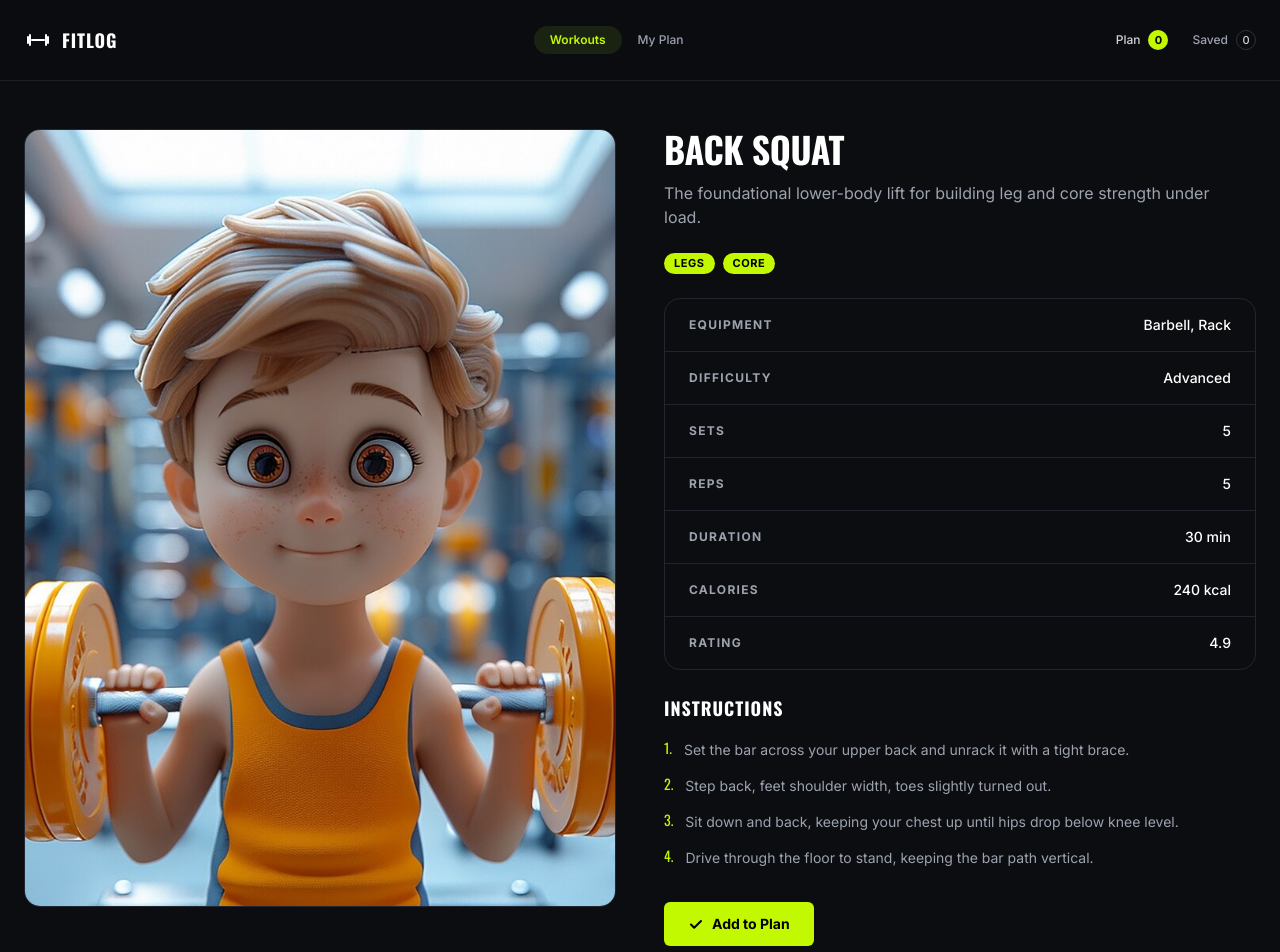
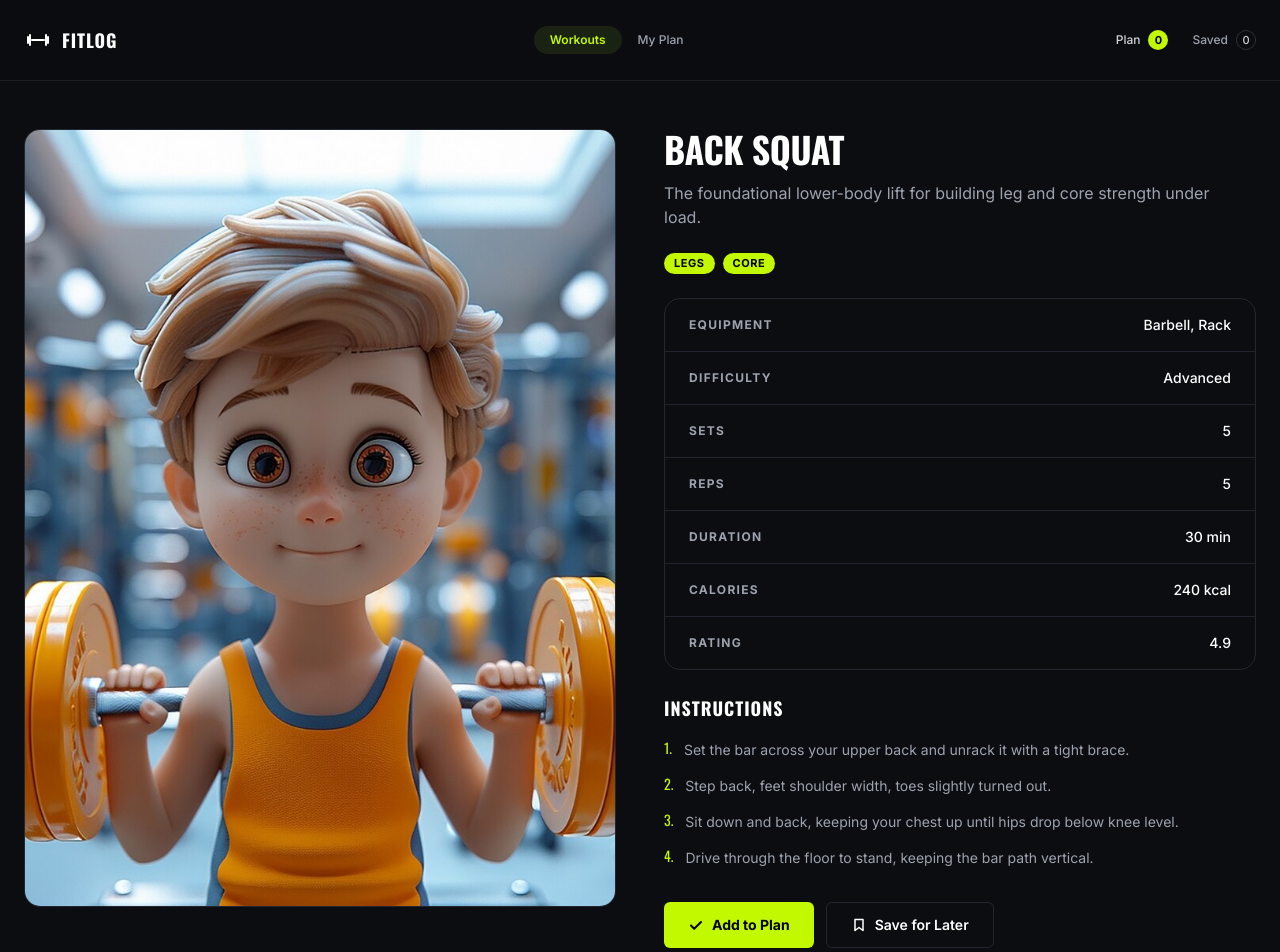
Before and after one commit to Masud093/b14-06_assingment, a Next.js app: page /workouts/back-squat in a window 1280 px wide. Shown: the top 952 px of the page. Built offline with nearby package versions, Linux system fonts and the light colour scheme.

Commit message:
feat: save workouts for later

```diff
--- a/components/WorkoutActions.tsx
+++ b/components/WorkoutActions.tsx
@@ -2,19 +2,24 @@
 
 import { useEffect, useState } from "react";
 import { PLAN_UPDATED_EVENT, readWorkoutPlan, writeWorkoutPlan } from "@/lib/planStorage";
-import { CheckIcon } from "./icons";
+import { BookmarkIcon, CheckIcon } from "./icons";
 
 export function WorkoutActions({ workoutSlug }: { workoutSlug: string }) {
   const [added, setAdded] = useState(false);
+  const [saved, setSaved] = useState(false);
 
   useEffect(() => {
-    const syncAddedState = () => setAdded(readWorkoutPlan().today.includes(workoutSlug));
-    syncAddedState();
-    window.addEventListener(PLAN_UPDATED_EVENT, syncAddedState);
-    window.addEventListener("storage", syncAddedState);
+    const syncState = () => {
+      const plan = readWorkoutPlan();
+      setAdded(plan.today.includes(workoutSlug));
+      setSaved(plan.saved.includes(workoutSlug));
+    };
+    syncState();
+    window.addEventListener(PLAN_UPDATED_EVENT, syncState);
+    window.addEventListener("storage", syncState);
     return () => {
-      window.removeEventListener(PLAN_UPDATED_EVENT, syncAddedState);
-      window.removeEventListener("storage", syncAddedState);
+      window.removeEventListener(PLAN_UPDATED_EVENT, syncState);
+      window.removeEventListener("storage", syncState);
     };
   }, [workoutSlug]);
 
@@ -27,6 +32,15 @@ export function WorkoutActions({ workoutSlug }: { workoutSlug: string }) {
     setAdded(true);
   }
 
+  function saveForLater() {
+    const plan = readWorkoutPlan();
+    if (!plan.saved.includes(workoutSlug)) {
+      writeWorkoutPlan({ ...plan, saved: [...plan.saved, workoutSlug] });
+      window.dispatchEvent(new Event(PLAN_UPDATED_EVENT));
+    }
+    setSaved(true);
+  }
+
   return (
     <div className="flex flex-wrap gap-3 pt-2">
       <button
@@ -37,6 +51,14 @@ export function WorkoutActions({ workoutSlug }: { workoutSlug: string }) {
         <CheckIcon className="size-4" />
         {added ? "Added to Plan" : "Add to Plan"}
       </button>
+      <button
+        onClick={saveForLater}
+        disabled={saved}
+        className="flex items-center gap-2 rounded-md border border-border px-6 py-3 font-body text-sm font-semibold text-white disabled:cursor-default disabled:opacity-70"
+      >
+        <BookmarkIcon className="size-4" />
+        {saved ? "Saved for Later" : "Save for Later"}
+      </button>
     </div>
   );
 }
```
